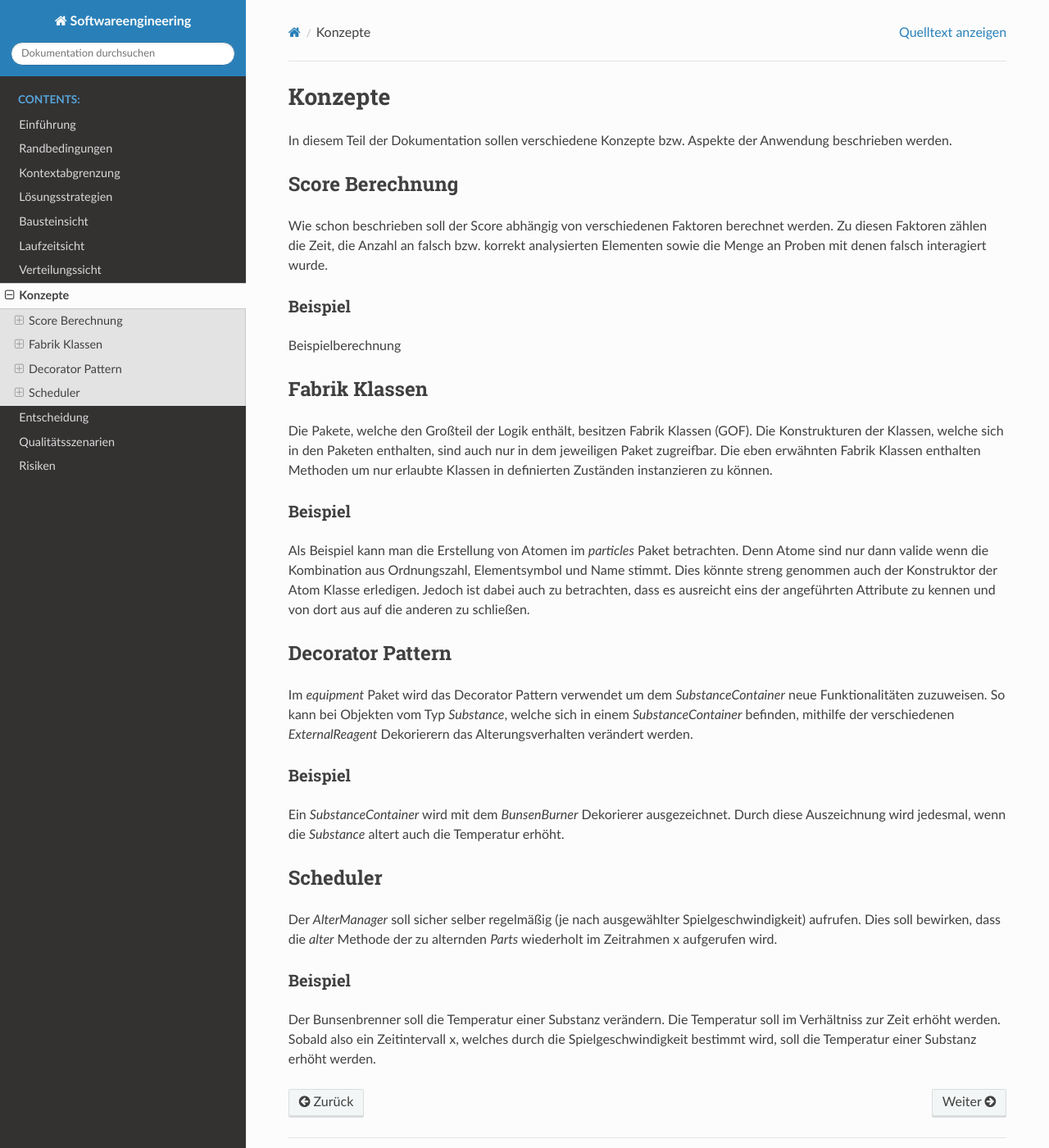
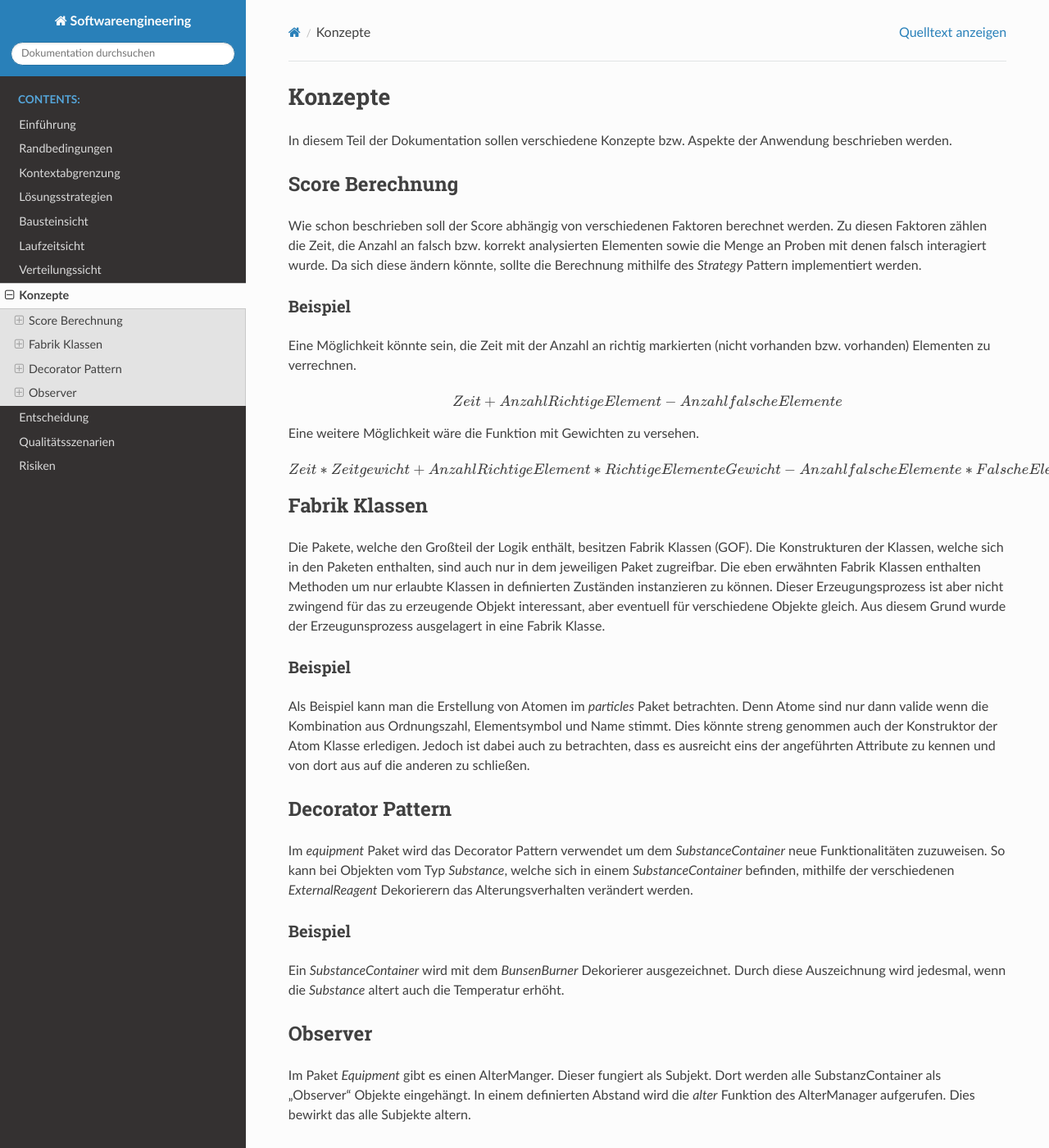
Before and after one commit to pfeilda/softwareengineeringProjekt, a Sphinx documentation site: the page built from Documentation/Design/Konzepte.rst, in a window 1280 px wide and 1400 px high. Shown: the whole window at 82% size. Built offline with Sphinx 7.4.7 and the Read the Docs theme 2.0.0, drawn with Linux system fonts in a browser that asks for light colours; some of the changed text lies outside the part shown.

Commit message:
[DOCUMENTATION]restructured "Konzepte" and added example score calculation

```diff
--- a/Documentation/Design/Konzepte.rst
+++ b/Documentation/Design/Konzepte.rst
@@ -8,20 +8,35 @@
 
 Wie schon beschrieben soll der Score abhängig von verschiedenen Faktoren berechnet werden. Zu diesen Faktoren zählen
 die Zeit, die Anzahl an falsch bzw. korrekt analysierten Elementen sowie die Menge an Proben mit denen falsch
-interagiert wurde.
+interagiert wurde. Da sich diese ändern könnte, sollte die Berechnung mithilfe des `Strategy` Pattern implementiert
+werden.
 
 Beispiel
 ********
 
-Beispielberechnung
+Eine Möglichkeit könnte sein, die Zeit mit der Anzahl an richtig markierten (nicht vorhanden bzw. vorhanden) Elementen
+zu verrechnen.
 
+.. math::
+
+    Zeit + Anzahl Richtige Element - Anzahl falsche Elemente
+
+Eine weitere Möglichkeit wäre die Funktion mit Gewichten zu versehen.
+
+.. math::
+
+    Zeit * Zeitgewicht +
+    Anzahl Richtige Element * RichtigeElementeGewicht -
+    Anzahl falsche Elemente * FalscheElementeGewichte
 
 Fabrik Klassen
 ##############
 
 Die Pakete, welche den Großteil der Logik enthält, besitzen Fabrik Klassen (GOF). Die Konstrukturen der Klassen, welche
 sich in den Paketen enthalten, sind auch nur in dem jeweiligen Paket zugreifbar. Die eben erwähnten Fabrik Klassen
-enthalten Methoden um nur erlaubte Klassen in definierten Zuständen instanzieren zu können.
+enthalten Methoden um nur erlaubte Klassen in definierten Zuständen instanzieren zu können. Dieser Erzeugungsprozess ist
+aber nicht zwingend für das zu erzeugende Objekt interessant, aber eventuell für verschiedene Objekte gleich. Aus diesem
+Grund wurde der Erzeugunsprozess ausgelagert in eine Fabrik Klasse.
 
 Beispiel
 ********
@@ -30,7 +45,6 @@
 die Kombination aus Ordnungszahl, Elementsymbol und Name stimmt. Dies könnte streng genommen auch der Konstruktor der
 Atom Klasse erledigen. Jedoch ist dabei auch zu betrachten, dass es ausreicht eins der angeführten Attribute zu kennen
 und von dort aus auf die anderen zu schließen.
-
 
 Decorator Pattern
 #################
@@ -46,15 +60,16 @@
 wenn die `Substance` altert auch die Temperatur erhöht.
 
 
-Scheduler
-#########
+Observer
+########
 
-Der `AlterManager` soll sicher selber regelmäßig (je nach ausgewählter Spielgeschwindigkeit) aufrufen. Dies soll
-bewirken, dass die `alter` Methode der zu alternden `Parts` wiederholt im Zeitrahmen x aufgerufen wird.
+Im Paket `Equipment` gibt es einen AlterManger. Dieser fungiert als Subjekt. Dort werden alle SubstanzContainer
+als "Observer" Objekte eingehängt. In einem definierten Abstand wird die `alter` Funktion des AlterManager aufgerufen.
+Dies bewirkt das alle Subjekte altern.
 
 Beispiel
 ********
 
 Der Bunsenbrenner soll die Temperatur einer Substanz verändern. Die Temperatur soll im Verhältniss zur Zeit erhöht
-werden. Sobald also ein Zeitintervall x, welches durch die Spielgeschwindigkeit bestimmt wird, soll die Temperatur einer
-Substanz erhöht werden.
+werden. Sobald also ein Zeitintervall x verstrichen ist, soll die Temperatur einer Substanz erhöht werden. Das
+Zeitintervall wird durch die Spielgeschwindigkeit bestimmt.
```
